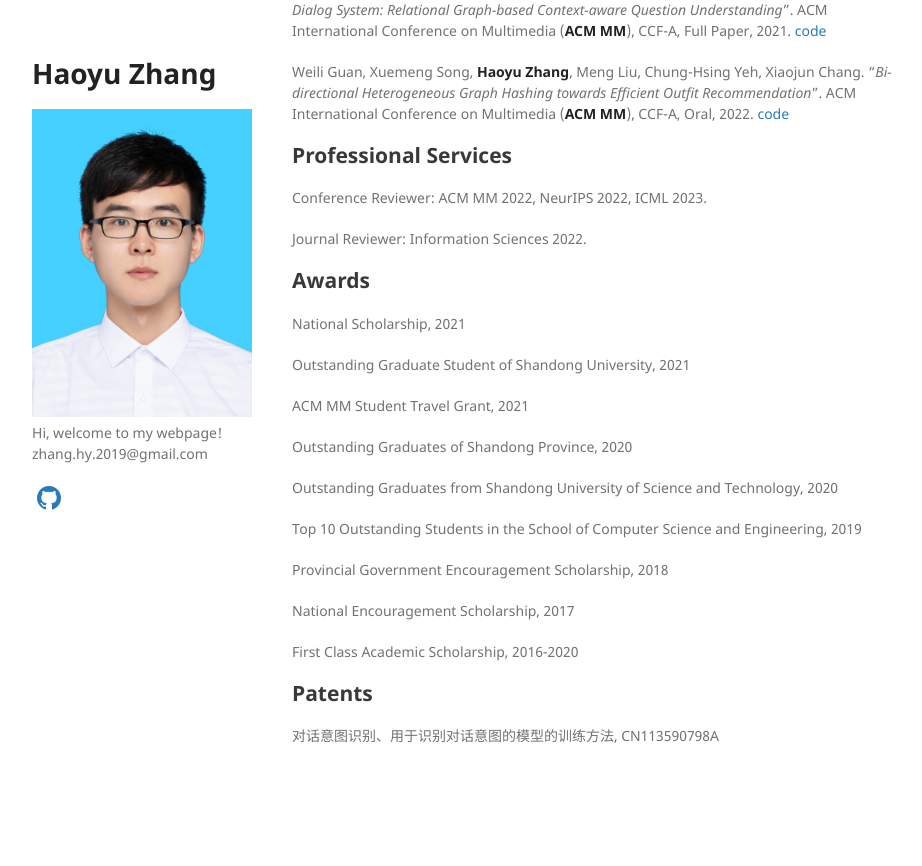
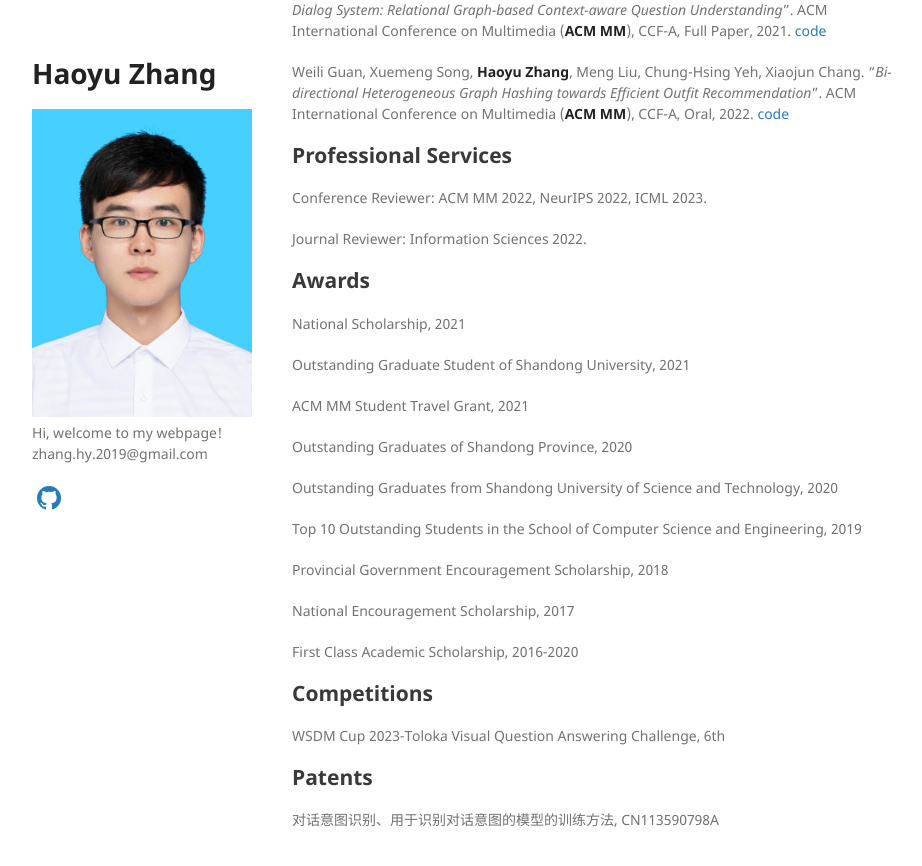
Before and after one commit to Hyu-Zhang/Hyu-Zhang.github.io, a Jekyll site: the page built from index.md, in a window 1280 px wide and 900 px high, scrolled down 668 px. Shown: the top 866 px of the window, without its empty margins (178-1100 px from the left). Built offline with Jekyll 4.4.1, drawn with Linux system fonts in a browser that asks for light colours; a style sheet for code colours, icons or effects is not loaded; our own code applies the rules of GitHub Pages for plain Markdown files; before the commit the page ends 1484 px from its top, so only the background shows below that.

Commit message:
Update index.md

```diff
--- a/index.md
+++ b/index.md
@@ -83,6 +83,10 @@ National Encouragement Scholarship, 2017
 
 First Class Academic Scholarship, 2016-2020
 
+## Competitions
+
+WSDM Cup 2023-Toloka Visual Question Answering Challenge, 6th
+
 ## Patents
 
 对话意图识别、用于识别对话意图的模型的训练方法, CN113590798A
```
